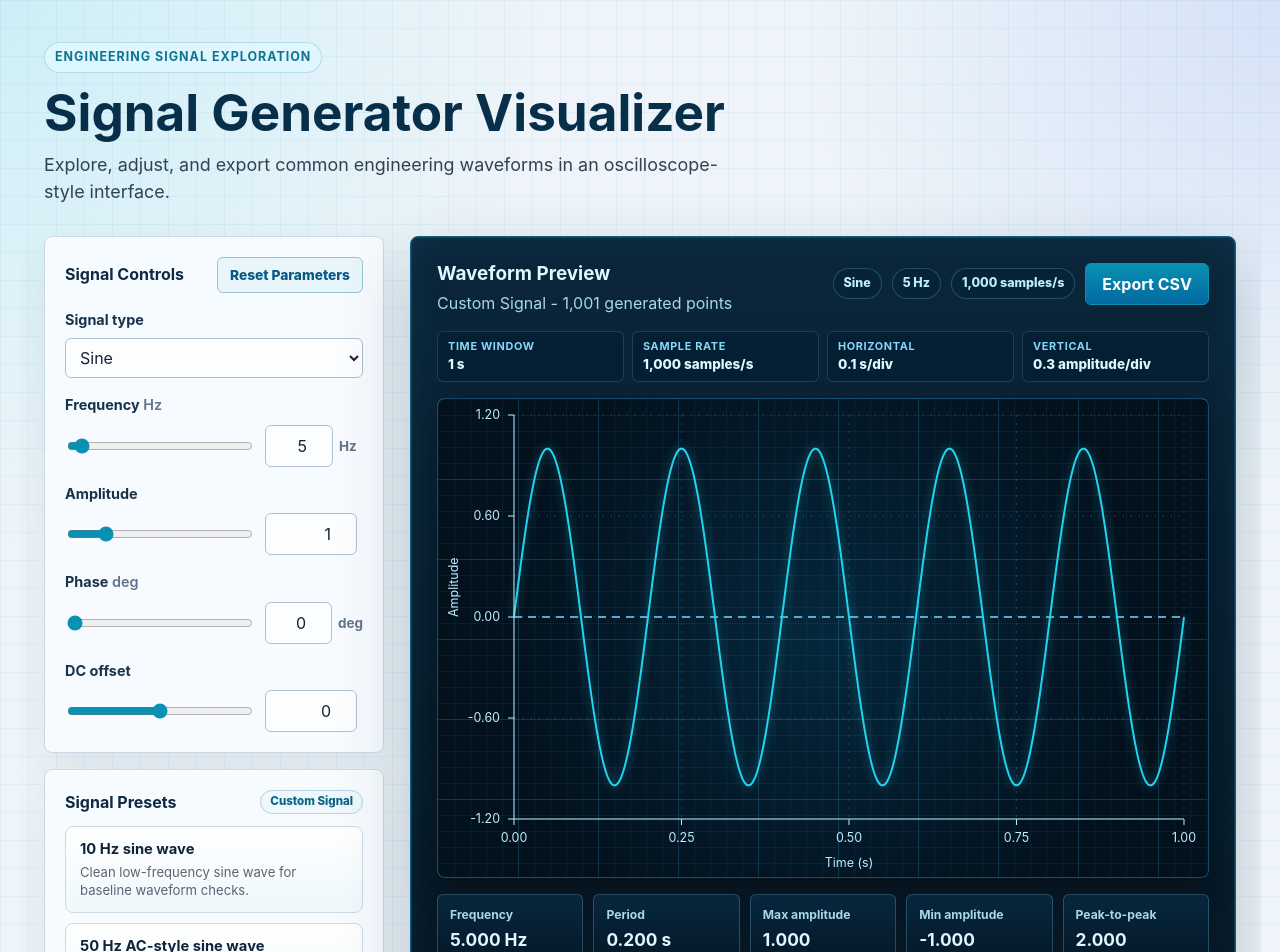
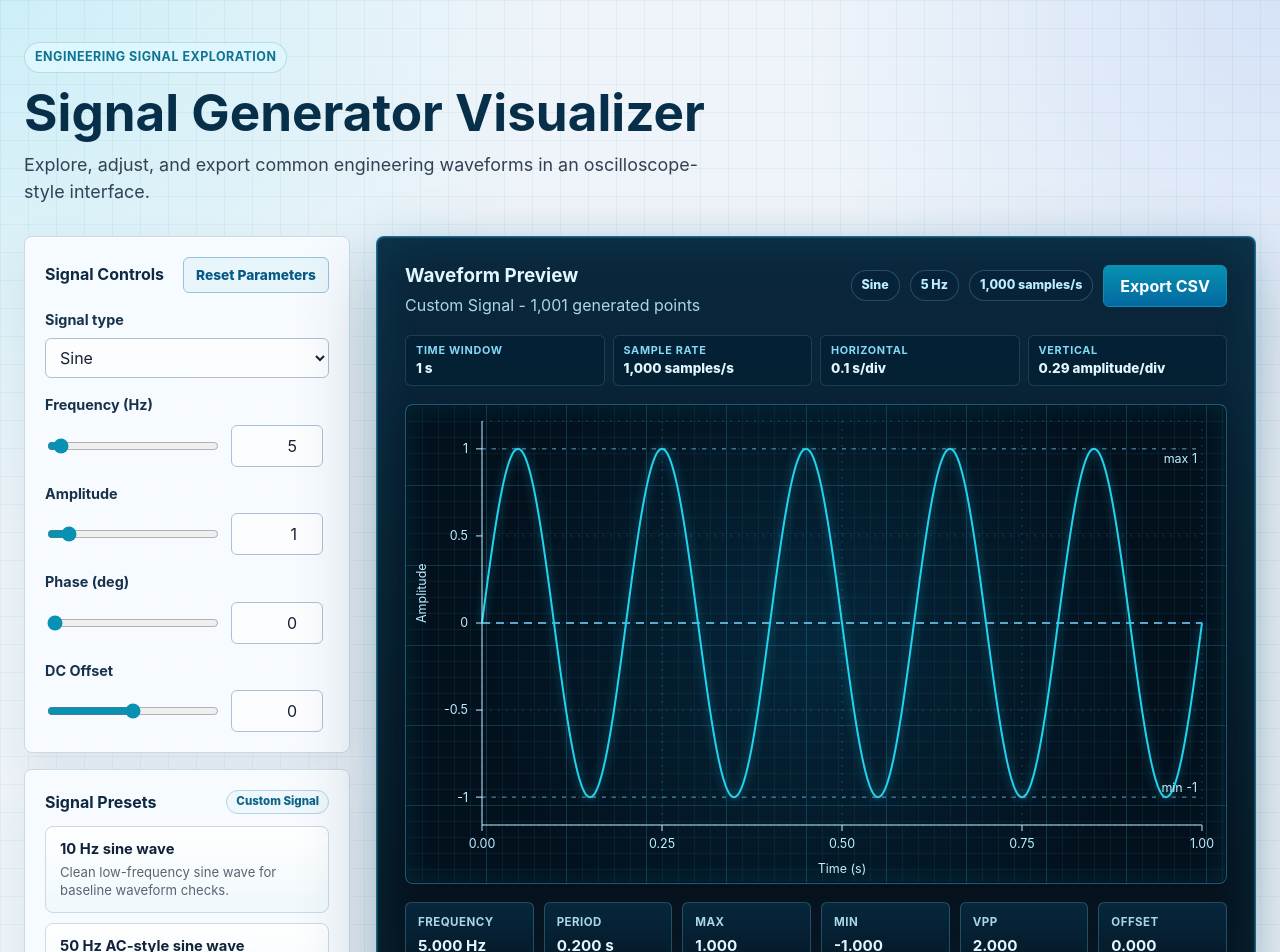
Before and after one commit to hychaw/signal-generator-visualizer, a React (Vite) app: page / in a window 1280 px wide. Shown: the top 952 px of the page. Built offline with nearby package versions, Linux system fonts and the light colour scheme.

Commit message:
Polish chart axis and measurement layout

```diff
--- a/src/App.css
+++ b/src/App.css
@@ -1,5 +1,5 @@
 .app {
-  width: min(1240px, 100%);
+  width: min(1320px, 100%);
   max-width: 100vw;
   margin: 0 auto;
   padding: 42px 24px 36px;
@@ -22,7 +22,7 @@
   color: #0e7490;
   font-size: 0.78rem;
   font-weight: 700;
-  letter-spacing: 0.08em;
+  letter-spacing: 0.04em;
   padding: 5px 10px;
   text-transform: uppercase;
 }
@@ -44,7 +44,7 @@
 
 .dashboard {
   display: grid;
-  grid-template-columns: minmax(280px, 340px) minmax(0, 1fr);
+  grid-template-columns: minmax(280px, 326px) minmax(0, 1fr);
   gap: 26px;
   align-items: start;
   min-width: 0;
@@ -356,17 +356,18 @@
 .waveform-panel {
   display: grid;
   grid-template-rows: auto auto minmax(480px, 1fr) auto;
-  gap: 16px;
+  gap: 18px;
   min-height: 720px;
   min-width: 0;
-  padding: 26px;
-  border-color: #125f82;
+  padding: 28px;
+  border-color: rgba(56, 189, 248, 0.48);
   background:
-    linear-gradient(180deg, rgba(8, 35, 56, 0.99), rgba(3, 17, 29, 0.99));
+    linear-gradient(180deg, rgba(8, 37, 59, 0.99), rgba(3, 17, 29, 0.99));
   box-shadow:
-    0 28px 70px rgba(8, 47, 73, 0.24),
-    0 0 0 1px rgba(56, 189, 248, 0.16) inset,
-    0 0 42px rgba(34, 211, 238, 0.08) inset;
+    0 32px 78px rgba(8, 47, 73, 0.3),
+    0 0 0 1px rgba(56, 189, 248, 0.22) inset,
+    0 0 46px rgba(34, 211, 238, 0.1) inset,
+    0 0 30px rgba(14, 165, 233, 0.1);
 }
 
 .waveform-details {
@@ -468,7 +469,7 @@
   width: 100%;
   min-width: 0;
   min-height: 480px;
-  border: 1px solid rgba(56, 189, 248, 0.34);
+  border: 1px solid rgba(56, 189, 248, 0.42);
   border-radius: 8px;
   background:
     linear-gradient(rgba(56, 189, 248, 0.15) 1px, transparent 1px),
@@ -486,7 +487,8 @@
     auto;
   box-shadow:
     0 0 0 1px rgba(3, 17, 29, 0.85) inset,
-    0 14px 32px rgba(0, 0, 0, 0.22);
+    0 0 28px rgba(34, 211, 238, 0.12) inset,
+    0 16px 36px rgba(0, 0, 0, 0.26);
   overflow: hidden;
 }
 
@@ -512,9 +514,13 @@
 
 .scope-readout {
   display: grid;
-  grid-template-columns: repeat(auto-fit, minmax(132px, 1fr));
+  grid-template-columns: repeat(6, minmax(0, 1fr));
   gap: 10px;
   min-width: 0;
+}
+
+.scope-readout.has-duty-cycle {
+  grid-template-columns: repeat(7, minmax(0, 1fr));
 }
 
 .scope-measurement {
@@ -539,13 +545,15 @@
 
 .scope-measurement span {
   color: #a7d7e8;
-  font-size: 0.76rem;
+  font-size: 0.72rem;
   font-weight: 700;
+  letter-spacing: 0.04em;
+  text-transform: uppercase;
 }
 
 .scope-measurement strong {
   color: #e0f7ff;
-  font-size: 1.08rem;
+  font-size: clamp(0.95rem, 1.1vw, 1.08rem);
   line-height: 1.15;
   overflow-wrap: anywhere;
 }
@@ -554,6 +562,17 @@
   margin: 24px 0 0;
   color: #52687d;
   font-size: 0.95rem;
+}
+
+@media (max-width: 1180px) {
+  .scope-readout,
+  .scope-readout.has-duty-cycle {
+    grid-template-columns: repeat(3, minmax(0, 1fr));
+  }
+
+  .scope-readout.has-duty-cycle .scope-measurement:first-child {
+    grid-column: span 2;
+  }
 }
 
 @media (max-width: 980px) {
@@ -637,6 +656,15 @@
   .scope-meta {
     grid-template-columns: repeat(2, minmax(0, 1fr));
   }
+
+  .scope-readout,
+  .scope-readout.has-duty-cycle {
+    grid-template-columns: repeat(2, minmax(0, 1fr));
+  }
+
+  .scope-readout.has-duty-cycle .scope-measurement:first-child {
+    grid-column: auto;
+  }
 }
 
 @media (max-width: 430px) {
@@ -665,4 +693,9 @@
   .scope-meta {
     grid-template-columns: 1fr;
   }
+
+  .scope-readout,
+  .scope-readout.has-duty-cycle {
+    grid-template-columns: 1fr;
+  }
 }
--- a/src/components/SignalControls.tsx
+++ b/src/components/SignalControls.tsx
@@ -25,7 +25,6 @@ type NumericControlKey = keyof Pick<
 interface NumericControlConfig {
   key: NumericControlKey;
   label: string;
-  unit?: string;
 }
 
 const SIGNAL_TYPES: SignalType[] = [
@@ -39,8 +38,7 @@ const SIGNAL_TYPES: SignalType[] = [
 const NUMERIC_CONTROLS: NumericControlConfig[] = [
   {
     key: "frequency",
-    label: "Frequency",
-    unit: "Hz",
+    label: "Frequency (Hz)",
   },
   {
     key: "amplitude",
@@ -48,17 +46,15 @@ const NUMERIC_CONTROLS: NumericControlConfig[] = [
   },
   {
     key: "phase",
-    label: "Phase",
-    unit: "deg",
+    label: "Phase (deg)",
   },
   {
     key: "offset",
-    label: "DC offset",
+    label: "DC Offset",
   },
   {
     key: "dutyCycle",
-    label: "Duty cycle",
-    unit: "%",
+    label: "Duty Cycle (%)",
   },
 ];
 
@@ -173,9 +169,6 @@ function SignalControls({
           <div className="field numeric-field" key={control.key}>
             <label htmlFor={controlId}>
               {control.label}
-              {control.unit ? (
-                <span className="unit"> {control.unit}</span>
-              ) : null}
             </label>
 
             <div className="parameter-input-row">
@@ -214,9 +207,6 @@ function SignalControls({
                     setDraftValue(formatParameterValue(value));
                   }}
                 />
-                {control.unit ? (
-                  <span aria-hidden="true">{control.unit}</span>
-                ) : null}
               </div>
             </div>
           </div>
--- a/src/components/WaveformPanel.tsx
+++ b/src/components/WaveformPanel.tsx
@@ -23,6 +23,13 @@ interface Measurement {
   value: string;
 }
 
+interface YAxisScale {
+  domain: [number, number];
+  max: number;
+  min: number;
+  ticks: number[];
+}
+
 const formatChartValue = (value: unknown) => {
   if (typeof value === "number") {
     return value.toFixed(4);
@@ -42,7 +49,16 @@ const formatChartValue = (value: unknown) => {
 const formatSeconds = (value: number) => `${value.toFixed(4)} s`;
 
 const formatAmplitude = (value: number) => {
-  const roundedValue = Math.abs(value) >= 10 ? value.toFixed(2) : value.toFixed(3);
+  if (Math.abs(value) < 0.0005) {
+    return "0";
+  }
+
+  const roundedValue =
+    Math.abs(value) >= 10
+      ? value.toFixed(2)
+      : Math.abs(value) >= 1
+        ? value.toFixed(3)
+        : value.toFixed(4);
 
   return roundedValue.replace(/\.?0+$/, "");
 };
@@ -113,26 +129,26 @@ const getMeasurements = (
       value: formatMeasurement(period, " s"),
     },
     {
-      label: "Max amplitude",
+      label: "Max",
       value: formatMeasurement(max),
     },
     {
-      label: "Min amplitude",
+      label: "Min",
       value: formatMeasurement(min),
     },
     {
-      label: "Peak-to-peak",
+      label: "Vpp",
       value: formatMeasurement(max - min),
     },
     {
-      label: "DC offset",
+      label: "Offset",
       value: formatMeasurement(dcOffset),
     },
   ];
 
   if (parameters.type === "square" || parameters.type === "pulse") {
     measurements.push({
-      label: "Duty cycle",
+      label: "Duty",
       value: formatMeasurement(parameters.dutyCycle, "%"),
     });
   }
@@ -140,13 +156,56 @@ const getMeasurements = (
   return measurements;
 };
 
-const getOscilloscopeYAxisDomain = (data: SignalPoint[]): [number, number] => {
+const getNiceStep = (span: number, targetTickCount: number) => {
+  const rawStep = span / Math.max(targetTickCount - 1, 1);
+  const magnitude = 10 ** Math.floor(Math.log10(rawStep));
+  const normalizedStep = rawStep / magnitude;
+  const niceMultiplier =
+    normalizedStep <= 1
+      ? 1
+      : normalizedStep <= 2
+        ? 2
+        : normalizedStep <= 5
+          ? 5
+          : 10;
+
+  return niceMultiplier * magnitude;
+};
+
+const getNiceTicks = (
+  lowerBound: number,
+  upperBound: number,
+  targetTickCount = 7,
+) => {
+  const step = getNiceStep(upperBound - lowerBound, targetTickCount);
+  const firstTick = Math.ceil(lowerBound / step) * step;
+  const ticks: number[] = [];
+
+  for (
+    let tick = firstTick;
+    tick <= upperBound + step * 0.5;
+    tick += step
+  ) {
+    ticks.push(Number(tick.toFixed(10)));
+  }
+
+  return ticks;
+};
+
+const getOscilloscopeYAxisScale = (data: SignalPoint[]): YAxisScale => {
   const { max, min } = getDataRange(data);
-  const lowerBound = Math.min(min, 0);
-  const upperBound = Math.max(max, 0);
-  const padding = Math.max((upperBound - lowerBound) * 0.08, 0.2);
+  const signalSpan = max - min;
+  const fallbackSpan = Math.max(Math.abs(max), Math.abs(min), 1);
+  const padding = signalSpan > 0 ? signalSpan * 0.08 : fallbackSpan * 0.16;
+  const lowerBound = min - padding;
+  const upperBound = max + padding;
 
-  return [lowerBound - padding, upperBound + padding];
+  return {
+    domain: [lowerBound, upperBound],
+    max,
+    min,
+    ticks: getNiceTicks(lowerBound, upperBound),
+  };
 };
 
 function WaveformPanel({
@@ -156,12 +215,14 @@ function WaveformPanel({
   onExportCsv,
 }: WaveformPanelProps) {
   const measurements = getMeasurements(parameters, data);
-  const yAxisDomain = getOscilloscopeYAxisDomain(data);
+  const yAxisScale = getOscilloscopeYAxisScale(data);
   const signalLabel =
     parameters.type.charAt(0).toUpperCase() + parameters.type.slice(1);
   const timePerDivision = parameters.duration / 10;
-  const amplitudePerDivision = (yAxisDomain[1] - yAxisDomain[0]) / 8;
+  const amplitudePerDivision = (yAxisScale.domain[1] - yAxisScale.domain[0]) / 8;
   const setupLabel = activePresetName ?? "Custom Signal";
+  const showMinMaxMarkers = yAxisScale.max !== yAxisScale.min;
+  const hasDutyCycle = parameters.type === "square" || parameters.type === "pulse";
 
   return (
     <section
@@ -234,7 +295,7 @@ function WaveformPanel({
             />
             <YAxis
               dataKey="y"
-              domain={yAxisDomain}
+              domain={yAxisScale.domain}
               label={{
                 value: "Amplitude",
                 angle: -90,
@@ -243,8 +304,9 @@ function WaveformPanel({
                 fill: chartTheme.axis,
               }}
               stroke={chartTheme.axis}
+              ticks={yAxisScale.ticks}
               tick={{ fill: chartTheme.axis }}
-              tickFormatter={(value: number) => value.toFixed(2)}
+              tickFormatter={(value: number) => formatAmplitude(value)}
               tickMargin={8}
               type="number"
             />
@@ -255,6 +317,36 @@ function WaveformPanel({
               strokeWidth={1.5}
               y={0}
             />
+            {showMinMaxMarkers ? (
+              <>
+                <ReferenceLine
+                  ifOverflow="extendDomain"
+                  label={{
+                    value: `max ${formatAmplitude(yAxisScale.max)}`,
+                    fill: chartTheme.axis,
+                    fontSize: 12,
+                    position: "insideTopRight",
+                  }}
+                  stroke={chartTheme.reference}
+                  strokeDasharray="4 6"
+                  strokeOpacity={0.72}
+                  y={yAxisScale.max}
+                />
+                <ReferenceLine
+                  ifOverflow="extendDomain"
+                  label={{
+                    value: `min ${formatAmplitude(yAxisScale.min)}`,
+                    fill: chartTheme.axis,
+                    fontSize: 12,
+                    position: "insideBottomRight",
+                  }}
+                  stroke={chartTheme.reference}
+                  strokeDasharray="4 6"
+                  strokeOpacity={0.72}
+                  y={yAxisScale.min}
+                />
+              </>
+            ) : null}
             <Tooltip
               contentStyle={{
                 backgroundColor: chartTheme.tooltipBackground,
@@ -290,7 +382,10 @@ function WaveformPanel({
         </ResponsiveContainer>
       </div>
 
-      <section className="scope-readout" aria-label="Signal measurements">
+      <section
+        className={`scope-readout${hasDutyCycle ? " has-duty-cycle" : ""}`}
+        aria-label="Signal measurements"
+      >
         {measurements.map((measurement) => (
           <div className="scope-measurement" key={measurement.label}>
             <span>{measurement.label}</span>
--- a/src/lib/signalTypes.ts
+++ b/src/lib/signalTypes.ts
@@ -35,7 +35,7 @@ export const SIGNAL_PARAMETER_RANGES: Record<
   },
   amplitude: {
     min: 0.1,
-    max: 5,
+    max: 10,
     step: 0.1,
   },
   phase: {
@@ -44,8 +44,8 @@ export const SIGNAL_PARAMETER_RANGES: Record<
     step: 1,
   },
   offset: {
-    min: -5,
-    max: 5,
+    min: -10,
+    max: 10,
     step: 0.1,
   },
   dutyCycle: {
```
